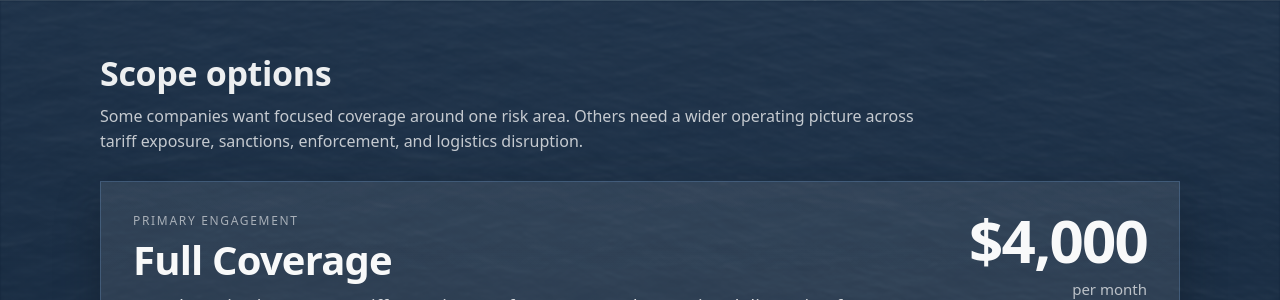
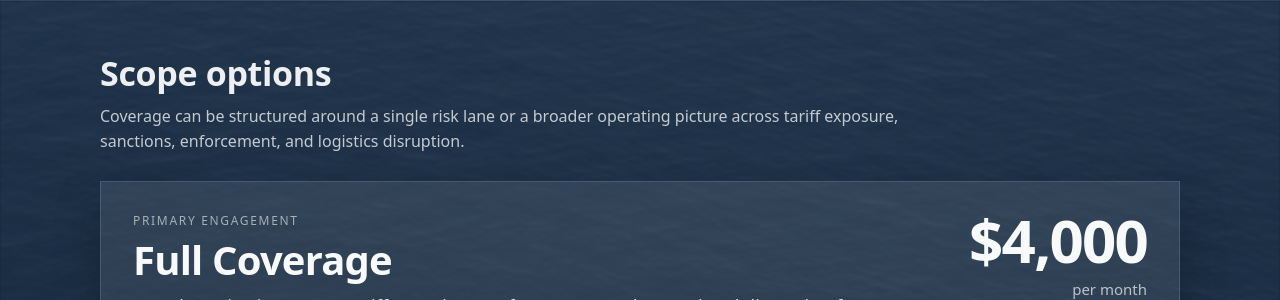
Before and after one commit to importrisk/import-risk-intelligence-site, a Jekyll site: the page built from pricing.html, in a window 1280 px wide. Shown: the part 335-635 px from the top of the page. Built offline with Jekyll 4.4.1, drawn with Linux system fonts in a browser that asks for light colours.

Commit message:
Update pricing.html

```diff
--- a/pricing.html
+++ b/pricing.html
@@ -28,7 +28,7 @@ description: Pricing and scope options for Import Risk Intelligence.
       <section class="pricing-scope">
         <h2 class="section-title pricing-section-title">Scope options</h2>
         <p class="section-text pricing-scope-text">
-          Some companies want focused coverage around one risk area. Others need a wider operating picture across tariff exposure, sanctions, enforcement, and logistics disruption.
+         Coverage can be structured around a single risk lane or a broader operating picture across tariff exposure, sanctions, enforcement, and logistics disruption.
         </p>
       </section>
 
```
